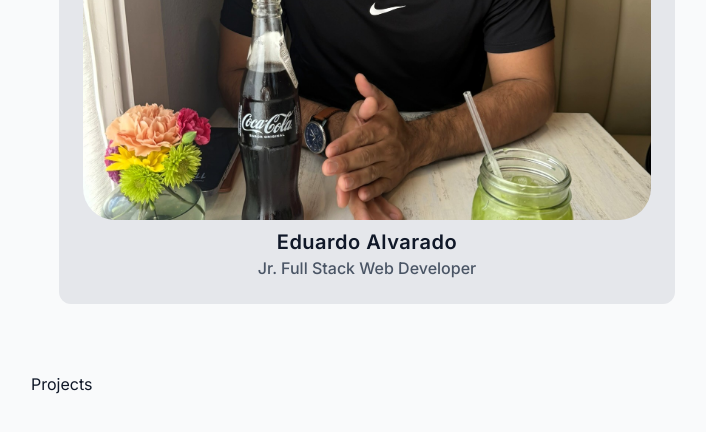
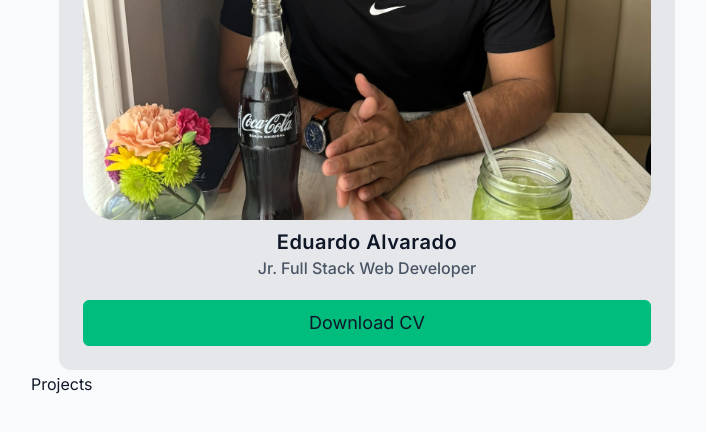
Before and after one commit to ealvara6/devfolio, a React (Vite) app: page / in a window 1280 px wide. Shown: the part 1228-1660 px from the top of the page, without its empty margins (273-979 px from the left). Built offline with nearby package versions, Linux system fonts and the light colour scheme.

Commit message:
feat(about): add download cv button

```diff
--- a/src/components/sections/about/About.tsx
+++ b/src/components/sections/about/About.tsx
@@ -21,6 +21,9 @@ export const About = () => {
               Jr. Full Stack Web Developer
             </div>
           </div>
+          <button className="w-full border py-2 border-accent bg-accent rounded-md text-lg mt-3">
+            Download CV
+          </button>
         </div>
       </div>
     </section>
```
